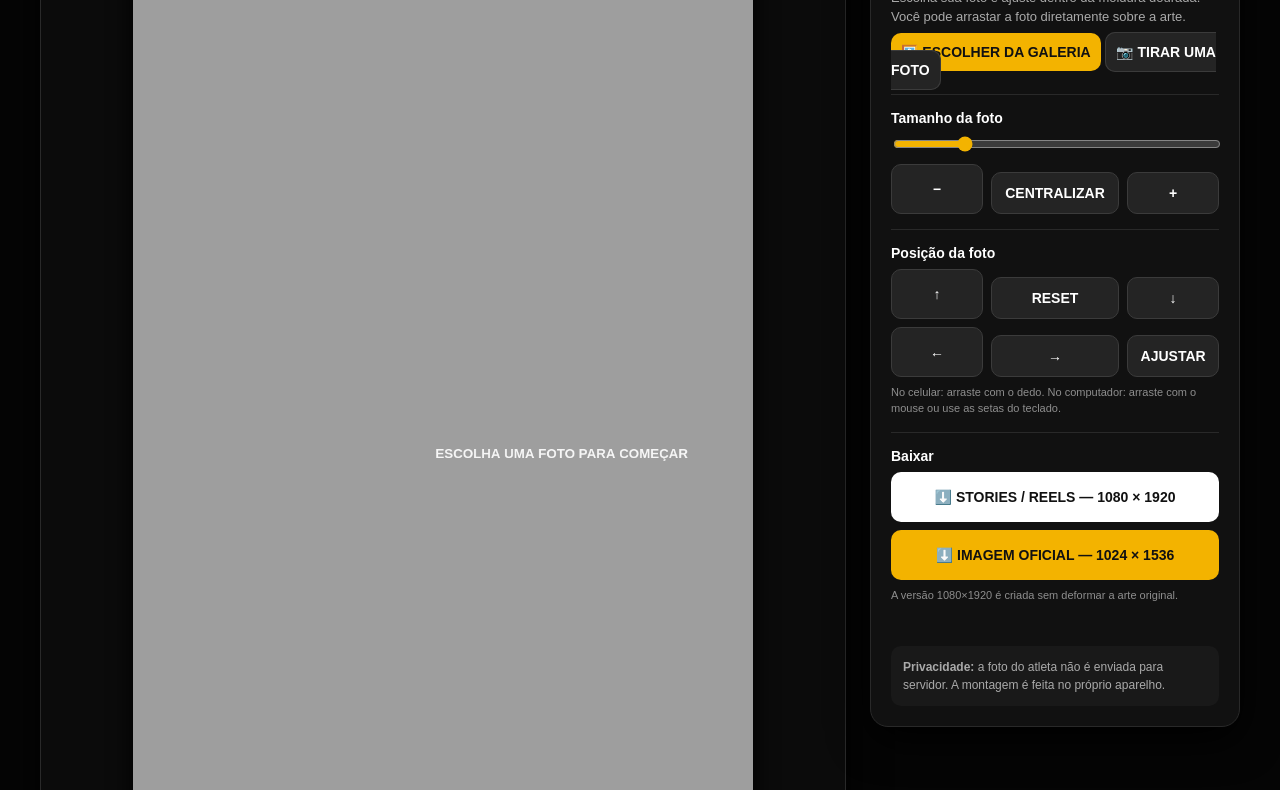
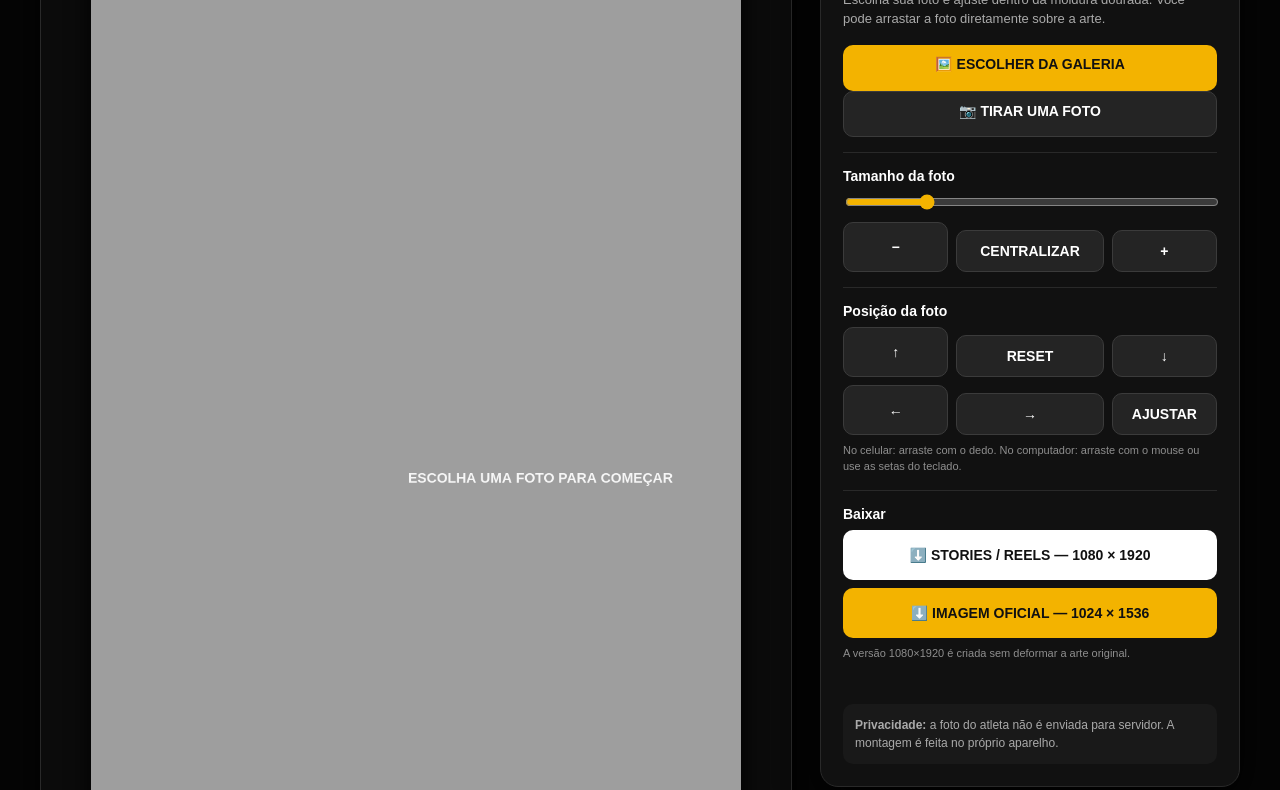
Before and after one commit to Limadauto/Comrades-Im-in-2027, a plain HTML site: page index.html in a window 1280 px wide. Shown: the part 176-966 px from the top of the page. Drawn offline with Linux system fonts and the light colour scheme.

Commit message:
Add files via upload

```diff
--- a/index.html
+++ b/index.html
@@ -18,17 +18,17 @@ header{max-width:1240px;margin:auto;padding:24px 20px 12px;text-align:center}
 header .brand{font-weight:900;letter-spacing:3px;font-size:clamp(22px,3vw,34px)}
 header .brand b{color:var(--gold)}
 header p{margin:7px 0 0;color:#aaa;font-size:13px}
-.app{width:min(1240px,100%);margin:auto;padding:12px 20px 35px;display:grid;grid-template-columns:minmax(500px,1fr) 370px;gap:24px;align-items:start}
+.app{width:min(1240px,100%);margin:auto;padding:12px 20px 35px;display:grid;grid-template-columns:minmax(620px,1fr) 420px;gap:28px;align-items:start}
 .preview-card{background:#0b0b0b;border:1px solid #292929;border-radius:18px;padding:18px;box-shadow:0 12px 40px #000}
-.preview{width:min(100%,620px);margin:auto;position:relative}
+.preview{width:min(100%,650px);margin:auto;position:relative}
 canvas{display:block;width:100%;height:auto;background:#000;border-radius:7px;touch-action:none;box-shadow:0 5px 25px #000}
-.panel{background:var(--panel);border:1px solid #292929;border-radius:18px;padding:20px;position:sticky;top:14px;box-shadow:0 12px 40px #000}
+.panel{background:var(--panel);border:1px solid #292929;border-radius:18px;padding:22px;position:sticky;top:14px;box-shadow:0 12px 40px #000}
 h1{font-size:25px;margin:0 0 6px}
 .intro{color:#aaa;font-size:13px;line-height:1.45;margin:0 0 16px}
 .section{border-top:1px solid var(--line);padding-top:15px;margin-top:15px}
 .section:first-of-type{border-top:0;padding-top:0;margin-top:0}
 .title{font-weight:900;font-size:14px;margin-bottom:8px}
-.btn{width:100%;border:0;border-radius:10px;min-height:46px;padding:11px 10px;font-size:14px;font-weight:900;cursor:pointer}
+.btn{display:block;width:100%;border:0;border-radius:10px;min-height:46px;padding:11px 10px;font-size:14px;font-weight:900;cursor:pointer;white-space:nowrap;text-align:center}
 .btn+.btn{margin-top:8px}
 .gold{background:var(--gold);color:#111}
 .white{background:#fff;color:#111}
@@ -42,7 +42,7 @@ input[type=range]{width:100%;accent-color:var(--gold)}
 .status{min-height:18px;color:var(--gold);font-weight:800;font-size:12px;margin-top:8px}
 .privacy{background:#191919;border-radius:10px;padding:12px;color:#aaa;font-size:12px;line-height:1.5;margin-top:16px}
 footer{text-align:center;color:#555;font-size:11px;padding:0 20px 25px}
-@media(max-width:900px){
+@media(max-width:1080px){
  .app{grid-template-columns:1fr;padding:8px 12px 25px}
  .panel{position:static}
  .preview-card{padding:10px}
@@ -54,7 +54,7 @@ footer{text-align:center;color:#555;font-size:11px;padding:0 20px 25px}
  header p{font-size:11px}
  .app{padding:5px 8px 20px;gap:12px}
  .preview-card{padding:6px;border-radius:12px}
- .panel{padding:15px;border-radius:14px}
+ .panel{padding:15px;border-radius:14px}.btn{font-size:13px}
  h1{font-size:22px}
 }
 </style>
```
